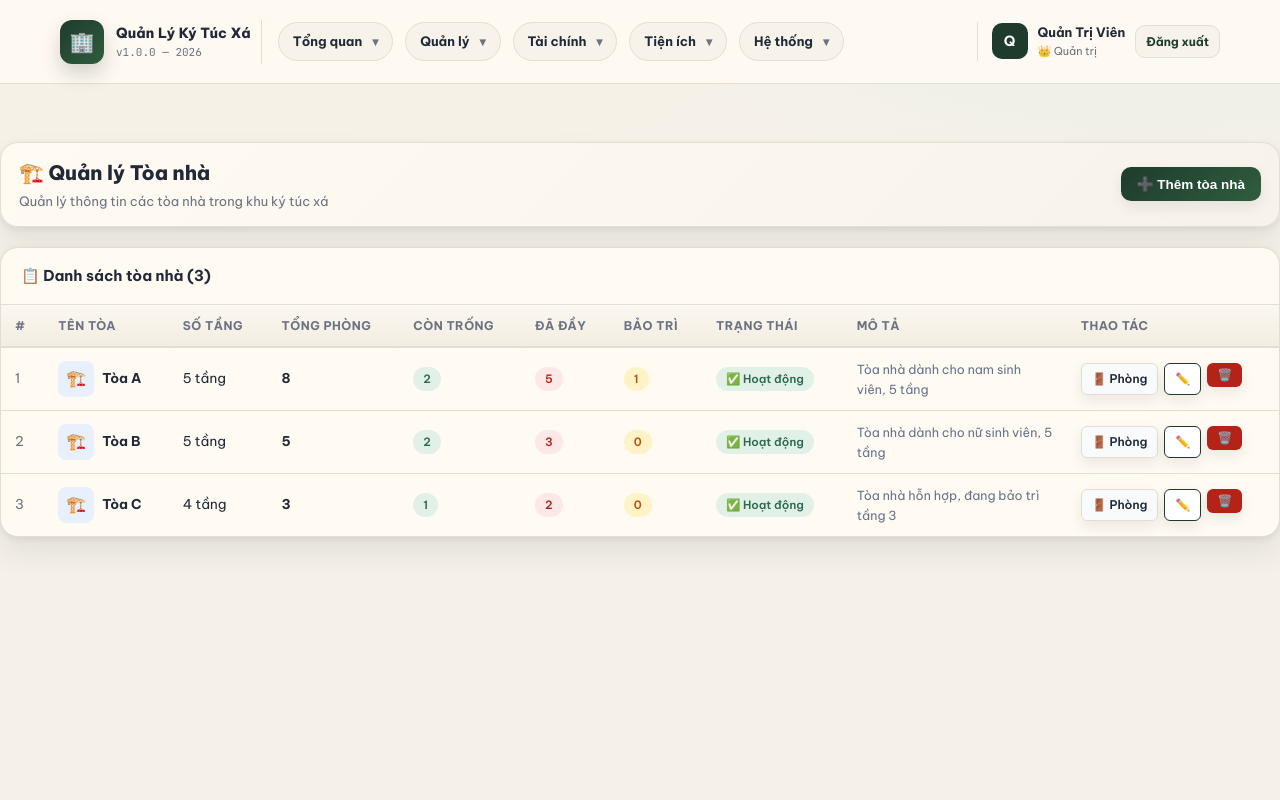
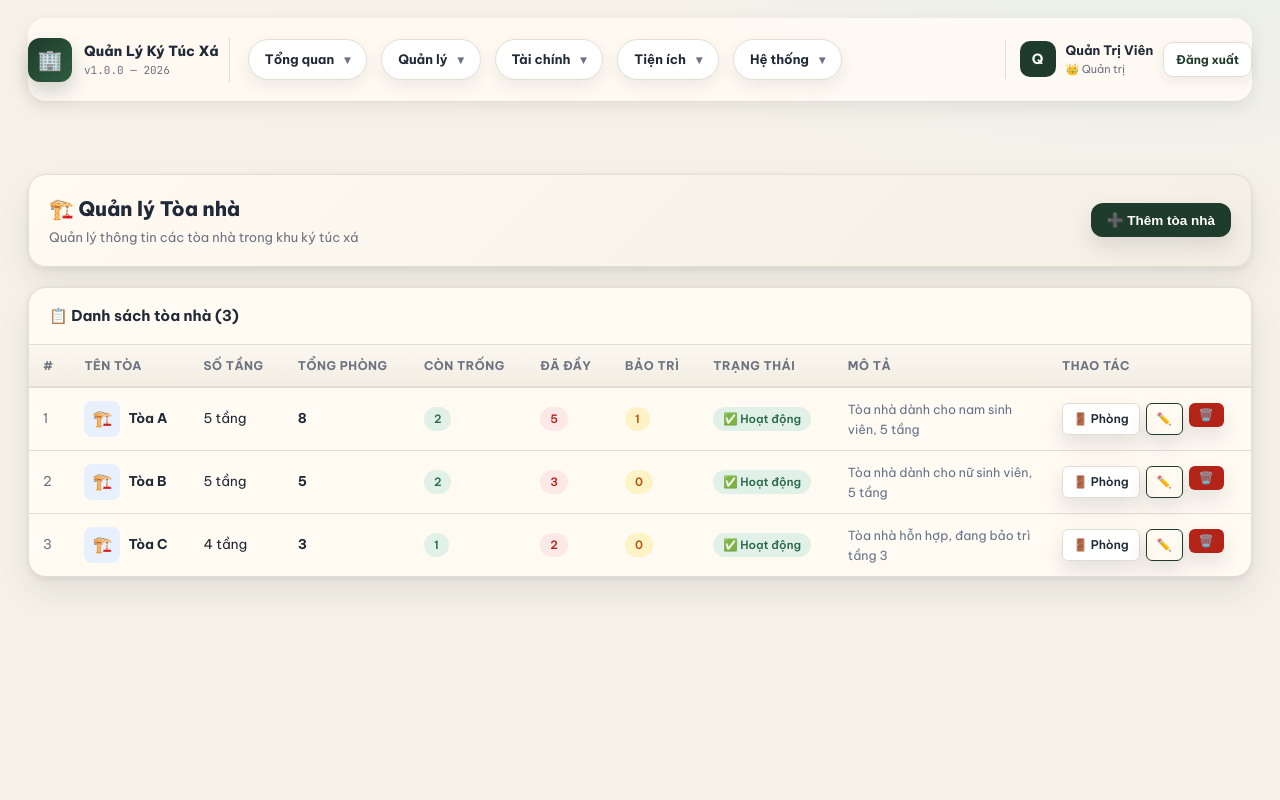
Before and after one commit to Pandoruu/KTX-PHP-Project, a PHP site: page /toa_nha.php in a window 1280 px wide. Run offline with PHP 8.4, Linux system fonts and the light colour scheme; a user stored in the database is signed in; data comes from the database, SQL or seed files in the repository.

Commit message:
UI refine

```diff
--- a/includes/header.php
+++ b/includes/header.php
@@ -37,6 +37,9 @@
             --radius-lg:       18px;
             --shadow:          0 2px 6px rgba(31,41,55,.08), 0 16px 30px rgba(31,41,55,.08);
             --shadow-lg:       0 24px 60px rgba(31,41,55,.16);
+            --container-w:     1280px;
+            --gutter:          28px;
+            --gutter-sm:       18px;
         }
 
         *, *::before, *::after { box-sizing: border-box; margin: 0; padding: 0; }
@@ -50,6 +53,7 @@
             min-height: 100vh;
             font-size: 14px;
             line-height: 1.6;
+            padding: 18px var(--gutter) 40px;
         }
 
         /* ===== HEADER LAYOUT ===== */
@@ -59,16 +63,18 @@
             background: rgba(255,250,242,.92);
             border-bottom: 1px solid var(--border);
             backdrop-filter: blur(10px);
+            box-shadow: 0 6px 18px rgba(31,41,55,.08);
+            border-radius: var(--radius-lg);
         }
 
         .app-header-inner {
-            max-width: 1200px;
+            max-width: var(--container-w);
             margin: 0 auto;
             height: 100%;
             display: flex;
             align-items: center;
-            gap: 16px;
-            padding: 0 20px;
+            gap: 18px;
+            padding: 0;
         }
 
         .brand {
@@ -98,7 +104,7 @@
             flex: 1;
             display: flex;
             align-items: center;
-            gap: 12px;
+            gap: 14px;
             padding: 0;
             overflow: visible;
         }
@@ -127,13 +133,14 @@
 
         .dropdown-toggle {
             display: inline-flex; align-items: center; gap: 8px;
-            padding: 8px 14px;
+            padding: 9px 16px;
             border-radius: 999px;
             color: var(--text);
             text-decoration: none;
             font-size: 13px; font-weight: 700;
-            background: var(--surface2);
+            background: #fff;
             border: 1px solid var(--border);
+            box-shadow: 0 6px 16px rgba(31,41,55,.08);
             transition: all .15s;
             white-space: nowrap;
         }
@@ -142,6 +149,14 @@
             background: var(--primary-light);
             border-color: rgba(31,59,44,.2);
             color: var(--primary);
+            transform: translateY(-1px);
+        }
+
+        .dropdown.open .dropdown-toggle {
+            background: var(--primary-light);
+            color: var(--primary);
+            border-color: rgba(31,59,44,.25);
+            box-shadow: 0 10px 22px rgba(31,41,55,.12);
         }
 
         .dropdown-toggle::after {
@@ -155,12 +170,12 @@
             position: absolute;
             top: calc(100% + 10px);
             left: 0;
-            min-width: 220px;
+            min-width: 230px;
             background: var(--surface);
             border: 1px solid var(--border);
             border-radius: 14px;
             box-shadow: var(--shadow-lg);
-            padding: 8px;
+            padding: 10px;
             display: none;
             z-index: 1000;
         }
@@ -236,21 +251,25 @@
         .user-role { font-size: 11px; color: var(--text-muted); }
 
         .btn-logout {
-            padding: 6px 10px;
-            background: var(--surface2);
+            padding: 7px 12px;
+            background: #fff;
             color: var(--primary);
             border: 1px solid var(--border);
             border-radius: 10px;
             font-size: 12px; font-weight: 700;
             text-decoration: none;
             transition: all .15s;
+            box-shadow: 0 4px 12px rgba(31,41,55,.08);
         }
-        .btn-logout:hover { background: var(--primary-light); }
+        .btn-logout:hover {
+            background: var(--primary-light);
+            transform: translateY(-1px);
+        }
 
         .content-shell {
-            max-width: 1200px;
+            max-width: var(--container-w);
             margin: 0 auto;
-            padding: 22px 20px 36px;
+            padding: 24px 0 48px;
         }
 
         .main-content { padding: 0; }
@@ -371,28 +390,29 @@
         .btn {
             display: inline-flex; align-items: center; gap: 6px;
             padding: 9px 16px;
-            border-radius: 10px;
+            border-radius: 12px;
             font-size: 13.5px; font-weight: 600;
             cursor: pointer; border: none;
             text-decoration: none; transition: all .15s;
             white-space: nowrap;
-            box-shadow: 0 6px 14px rgba(15,23,42,.08);
+            box-shadow: 0 10px 20px rgba(31,41,55,.12);
         }
+
         .btn-sm { padding: 5px 10px; font-size: 12px; border-radius: 6px; }
         .btn-lg { padding: 11px 22px; font-size: 15px; }
 
-        .btn-primary { background: linear-gradient(135deg, var(--primary), var(--accent)); color: #fff; }
-        .btn-primary:hover { background: linear-gradient(135deg, var(--primary-dark), var(--primary)); }
+        .btn-primary { background: var(--primary); color: #fff; }
+        .btn-primary:hover { background: var(--primary-dark); transform: translateY(-1px); }
         .btn-success { background: var(--success); color: #fff; }
-        .btn-success:hover { background: #047857; }
+        .btn-success:hover { background: #1f5a41; transform: translateY(-1px); }
         .btn-danger  { background: var(--danger);  color: #fff; }
-        .btn-danger:hover  { background: #b91c1c; }
+        .btn-danger:hover  { background: #8f1f14; transform: translateY(-1px); }
         .btn-warning { background: var(--warning); color: #fff; }
-        .btn-warning:hover { background: #b45309; }
-        .btn-secondary { background: #f8fafc; color: var(--text); border: 1px solid var(--border); }
-        .btn-secondary:hover { background: #eef2ff; }
-        .btn-outline  { background: #fff; border: 1.5px solid var(--primary); color: var(--primary); }
-        .btn-outline:hover { background: var(--primary); color: #fff; }
+        .btn-warning:hover { background: #925c0f; transform: translateY(-1px); }
+        .btn-secondary { background: #fff; color: var(--text); border: 1px solid var(--border); }
+        .btn-secondary:hover { background: var(--surface2); transform: translateY(-1px); }
+        .btn-outline  { background: transparent; border: 1.5px solid var(--primary); color: var(--primary); }
+        .btn-outline:hover { background: var(--primary); color: #fff; transform: translateY(-1px); }
 
         .btn-group { display: flex; gap: 6px; flex-wrap: wrap; }
 
@@ -518,9 +538,9 @@
         .page-header {
             display: flex; align-items: center; justify-content: space-between;
             margin-bottom: 20px; flex-wrap: wrap; gap: 12px;
-            padding: 14px 18px;
+            padding: 18px 20px;
             border-radius: var(--radius-lg);
-            background: linear-gradient(135deg, #fffaf2 0%, #f7f3ea 100%);
+            background: linear-gradient(135deg, #fffaf2 0%, #f4efe4 100%);
             border: 1px solid var(--border);
             box-shadow: var(--shadow);
         }
@@ -571,7 +591,7 @@
 
         @media (max-width: 1024px) {
             .app-header { height: auto; }
-            .app-header-inner { flex-wrap: wrap; padding: 12px 16px; }
+            .app-header-inner { flex-wrap: wrap; padding: 0; }
             .brand { border-right: none; width: 100%; }
             .top-nav { width: 100%; order: 3; flex-wrap: wrap; }
             .user-box { width: 100%; justify-content: space-between; border-left: none; padding-left: 0; }
@@ -579,7 +599,9 @@
         }
 
         @media (max-width: 768px) {
+            body { padding: 12px var(--gutter-sm) 32px; }
             .top-nav { gap: 8px; }
+            .content-shell { padding: 20px 0 36px; }
             .dropdown-menu { position: static; box-shadow: none; border: 1px dashed var(--border); margin-top: 6px; }
             .dropdown-menu::before { display: none; }
         }
--- a/login.php
+++ b/login.php
@@ -45,6 +45,7 @@ if ($_SERVER['REQUEST_METHOD'] === 'POST') {
             display: flex; align-items: center; justify-content: center;
             background: #0f172a;
             position: relative; overflow: hidden;
+            padding: 24px;
         }
         .bg-grid {
             position: fixed; inset: 0;
@@ -78,6 +79,7 @@ if ($_SERVER['REQUEST_METHOD'] === 'POST') {
             padding: 44px 40px;
             width: 100%; max-width: 420px;
             box-shadow: 0 25px 60px rgba(0,0,0,.4);
+            margin: 0 auto;
         }
         .brand {
             text-align: center; margin-bottom: 32px;
--- a/toa_nha.php
+++ b/toa_nha.php
@@ -120,7 +120,7 @@ include 'includes/header.php';
                 <td>
                     <div class="btn-group">
                         <a href="phong.php?toa=<?= $tn['id'] ?>" class="btn btn-sm btn-secondary">🚪 Phòng</a>
-                        <a href="toa_nha.php?edit=<?= $tn['id'] ?>" class="btn btn-sm btn-outline">✏️</a>
+                            <a href="toa_nha.php?edit=<?= $tn['id'] ?>" class="btn btn-sm btn-outline">✏️</a>
                         <form method="POST" style="display:inline" onsubmit="return confirm('Xóa tòa nhà này?')">
                             <input type="hidden" name="action" value="delete">
                             <input type="hidden" name="id" value="<?= $tn['id'] ?>">
```
Also changed, not shown: README.md.
